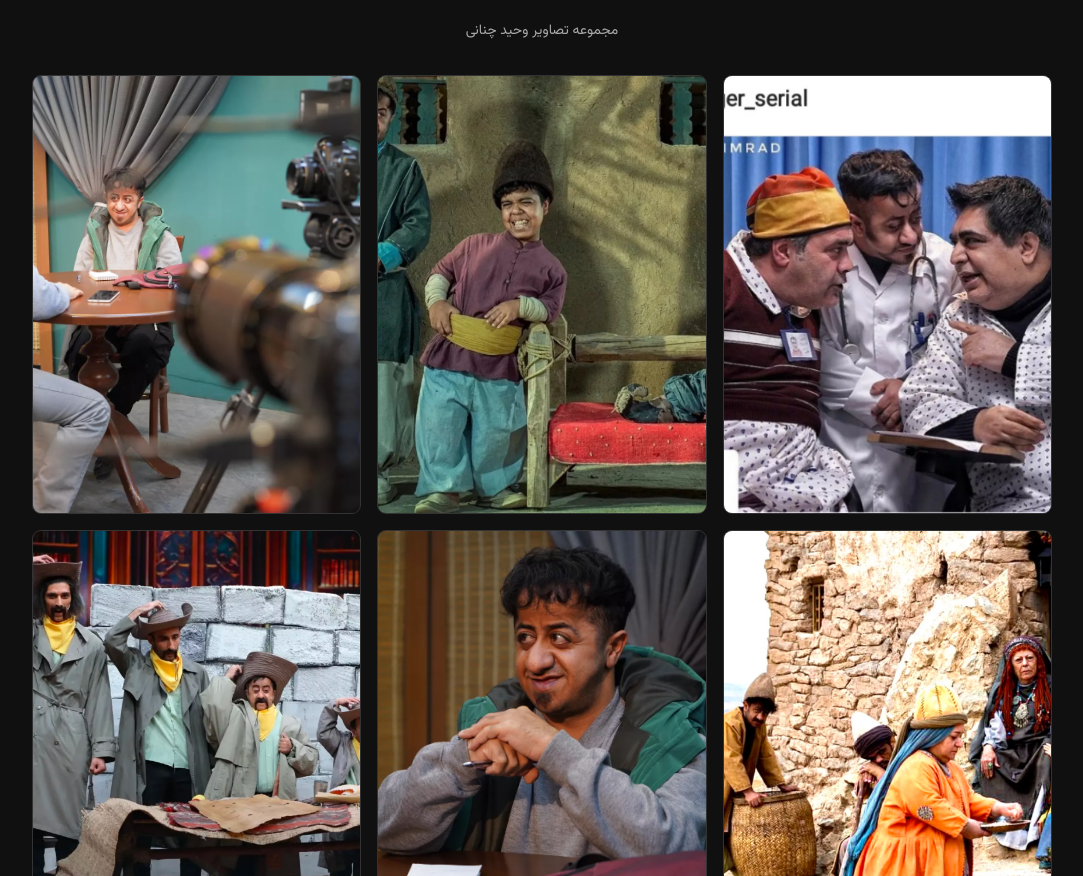
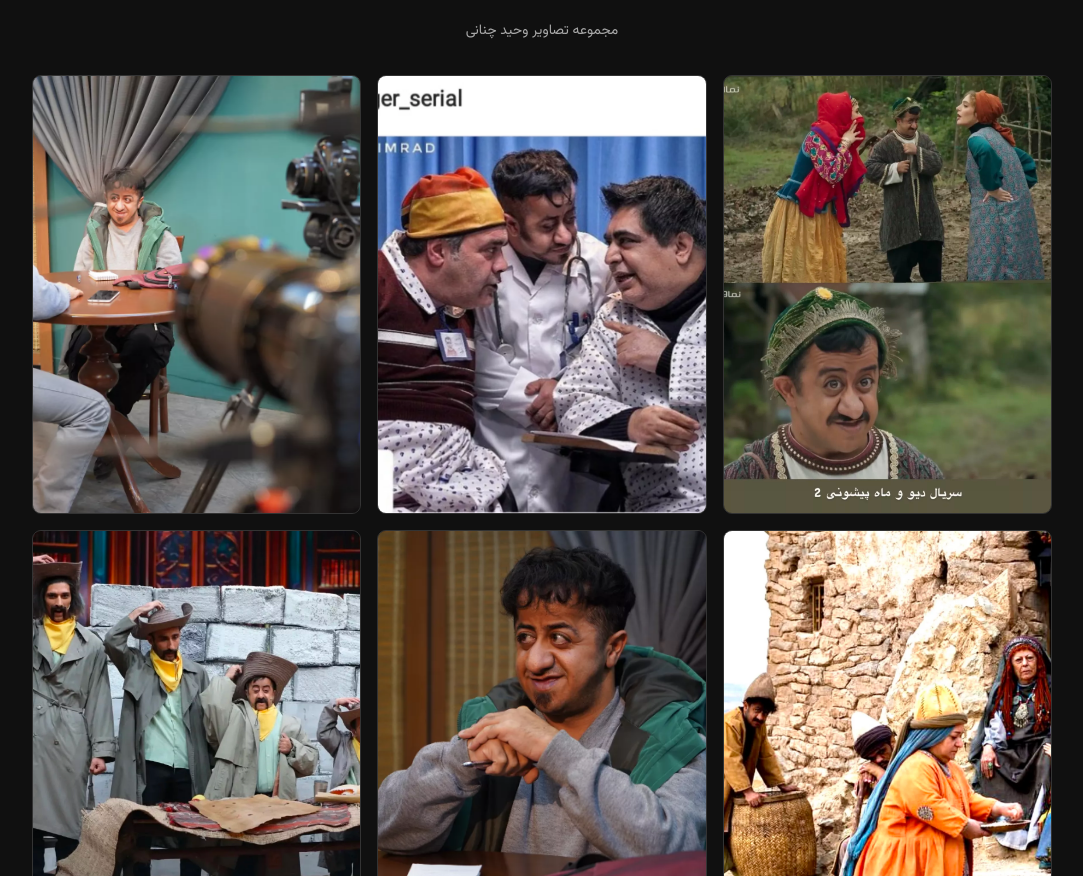
Before and after one commit to vahidchenani/vahidchenani.github.io, a plain HTML site: page index.html in a window 1280 px wide. Shown: the part 2853-3729 px from the top of the page, without its empty margins (98-1181 px from the left). Drawn offline with Linux system fonts and the light colour scheme.

Commit message:
Update Homepage Images

```diff
--- a/index.html
+++ b/index.html
@@ -697,13 +697,13 @@ footer strong {
   <div class="gallery-grid" id="galleryGrid">
 
     <div class="gallery-item">
-      <img src="assets/vahid-chenani-01.jpg"
+      <img src="assets/vahid-chenani-09.jpg"
            alt="عکس ۱ وحید چنانی"
            loading="lazy">
     </div>
 
     <div class="gallery-item">
-      <img src="assets/vahid-chenani-02.png"
+      <img src="assets/vahid-chenani-01.jpg"
            alt="عکس ۲ وحید چنانی"
            loading="lazy">
     </div>
```
